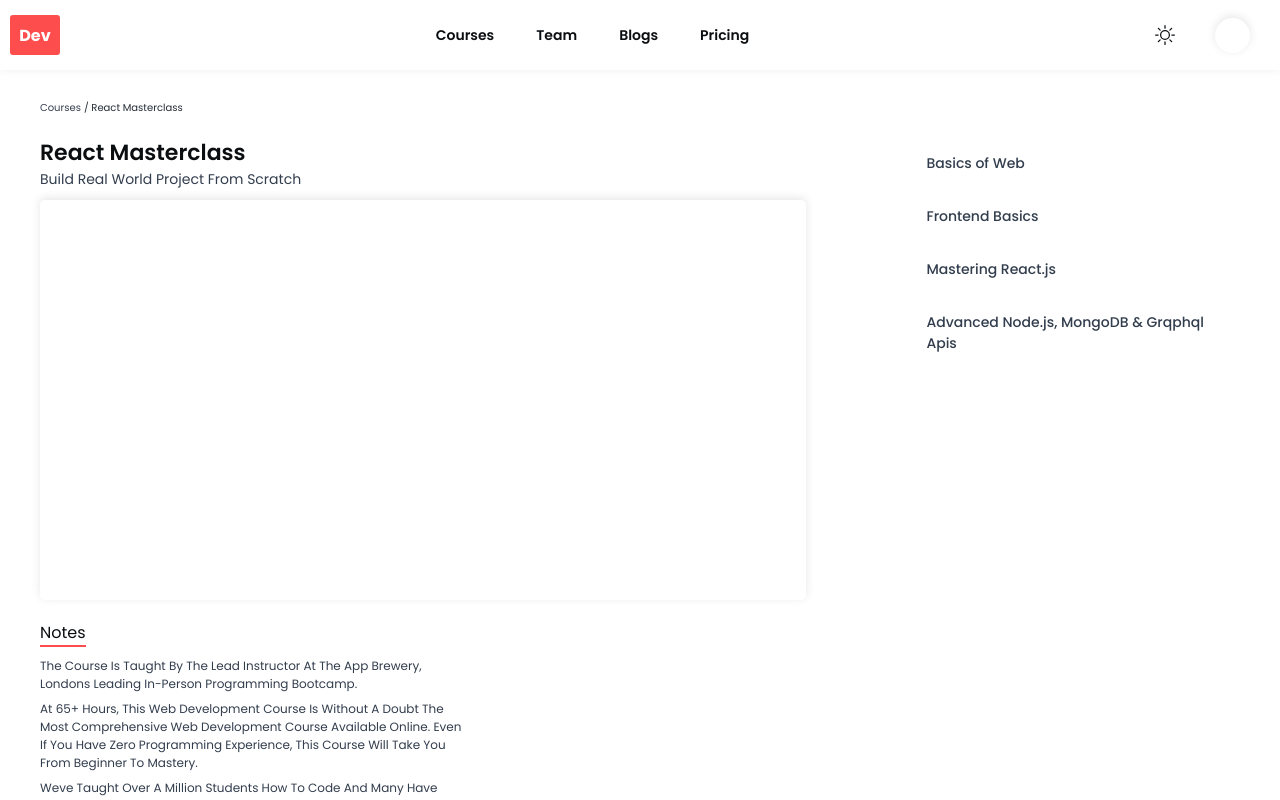
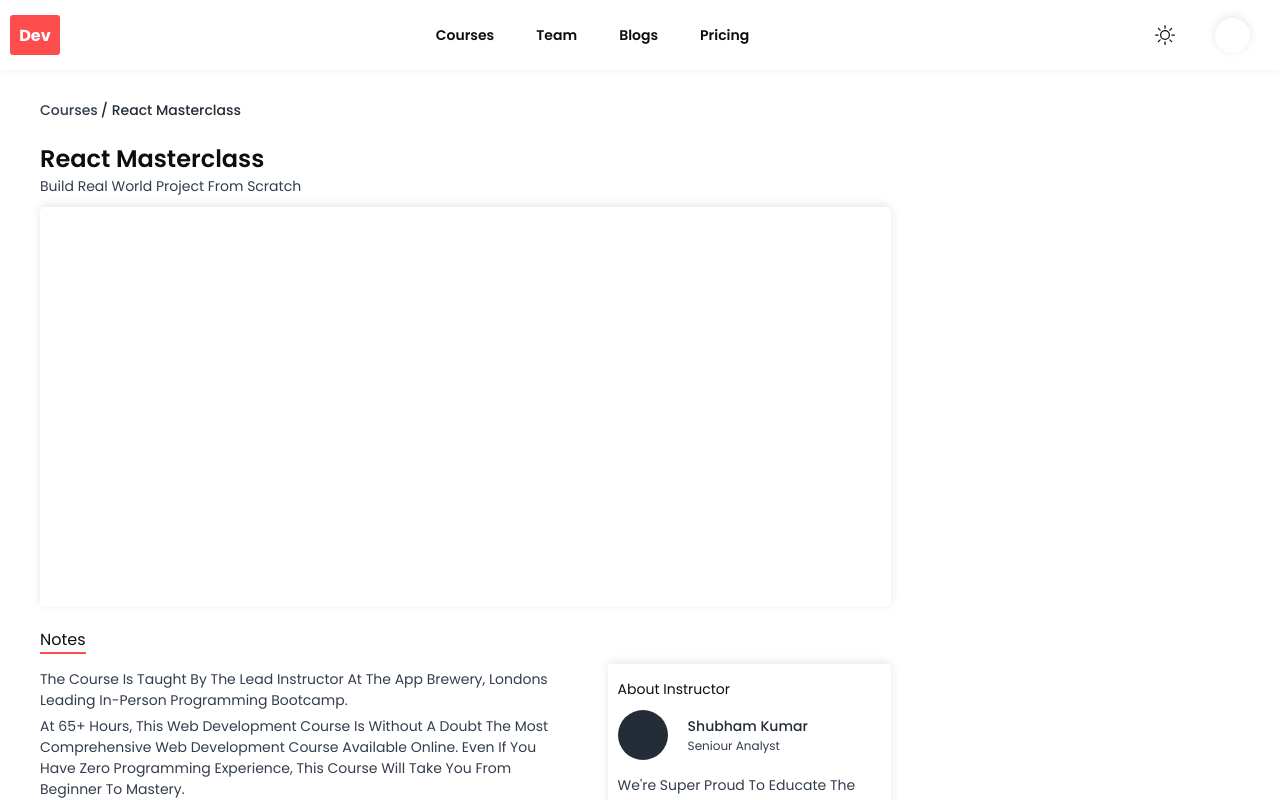
Before and after one commit to Shubhofficial1/devbattle-frontend, a React (Create React App) app in the folder frontend/: page /courses/1 in a window 1280 px wide. Shown: the top 800 px of the page. Built offline with nearby package versions, Linux system fonts and the light colour scheme.

Commit message:
Worked On course details screen again

```diff
--- a/frontend/public/index.html
+++ b/frontend/public/index.html
@@ -7,7 +7,7 @@
     <meta name="theme-color" content="#000000" />
     <meta
       name="description"
-      content="Web site created using create-react-app"
+      content="The ultimate e-learning platform for the world of engineers"
     />
     <link rel="apple-touch-icon" href="%PUBLIC_URL%/logo192.png" />
     <link rel="preconnect" href="https://fonts.googleapis.com" />
@@ -24,7 +24,7 @@
       crossorigin="anonymous"
       referrerpolicy="no-referrer"
     />
-    <title>React App</title>
+    <title>Devbattle</title>
   </head>
   <body>
     <noscript>You need to enable JavaScript to run this app.</noscript>
--- a/frontend/src/Data/Courses.js
+++ b/frontend/src/Data/Courses.js
@@ -143,19 +143,19 @@ const courses = [
     ],
     notes: [
       {
-        text: 'hey there',
+        text: 'The course is taught by the lead instructor at the App Brewery, Londons leading in-person programming bootcamp.',
       },
       {
-        text: 'hey there',
+        text: 'At 65+ hours, this Web Development course is without a doubt the most comprehensive web development course available online. Even if you have zero programming experience, this course will take you from beginner to mastery.',
       },
       {
-        text: 'hey there',
+        text: 'Weve taught over a million students how to code and many have gone on to change their lives by becoming professional developers or starting their own tech startup.',
       },
       {
-        text: 'hey there',
+        text: 'you will save yourself over $12,000 by enrolling, but still get access to the same teaching materials and learn from the same instructor and curriculum as our in-person programming bootcamp.',
       },
       {
-        text: 'hey there',
+        text: 'The course is constantly updated with new content, with new projects and modules determined by students - thats you!',
       },
     ],
     content: [
@@ -260,19 +260,19 @@ const courses = [
     ],
     notes: [
       {
-        text: 'hey there',
+        text: 'The course is taught by the lead instructor at the App Brewery, Londons leading in-person programming bootcamp.',
       },
       {
-        text: 'hey there',
+        text: 'At 65+ hours, this Web Development course is without a doubt the most comprehensive web development course available online. Even if you have zero programming experience, this course will take you from beginner to mastery.',
       },
       {
-        text: 'hey there',
+        text: 'Weve taught over a million students how to code and many have gone on to change their lives by becoming professional developers or starting their own tech startup.',
       },
       {
-        text: 'hey there',
+        text: 'you will save yourself over $12,000 by enrolling, but still get access to the same teaching materials and learn from the same instructor and curriculum as our in-person programming bootcamp.',
       },
       {
-        text: 'hey there',
+        text: 'The course is constantly updated with new content, with new projects and modules determined by students - thats you!',
       },
     ],
     content: [
@@ -377,19 +377,19 @@ const courses = [
     ],
     notes: [
       {
-        text: 'hey there',
+        text: 'The course is taught by the lead instructor at the App Brewery, Londons leading in-person programming bootcamp.',
       },
       {
-        text: 'hey there',
+        text: 'At 65+ hours, this Web Development course is without a doubt the most comprehensive web development course available online. Even if you have zero programming experience, this course will take you from beginner to mastery.',
       },
       {
-        text: 'hey there',
+        text: 'Weve taught over a million students how to code and many have gone on to change their lives by becoming professional developers or starting their own tech startup.',
       },
       {
-        text: 'hey there',
+        text: 'you will save yourself over $12,000 by enrolling, but still get access to the same teaching materials and learn from the same instructor and curriculum as our in-person programming bootcamp.',
       },
       {
-        text: 'hey there',
+        text: 'The course is constantly updated with new content, with new projects and modules determined by students - thats you!',
       },
     ],
     content: [
--- a/frontend/src/screens/CourseDetailsScreen/CourseDetailsScreen.css
+++ b/frontend/src/screens/CourseDetailsScreen/CourseDetailsScreen.css
@@ -11,7 +11,6 @@
 }
 
 .course__details {
-  /* border: 1px solid violet; */
   text-transform: capitalize;
 }
 
@@ -23,13 +22,15 @@
 .course__course__link {
   color: var(--text-dark-light);
   cursor: pointer;
-  font-size: 10px;
+  font-size: 14px;
+  font-weight: 500;
   margin-right: 3px;
 }
 
 .course__course__current {
   color: var(--text-dark);
-  font-size: 10px;
+  font-size: 14px;
+  font-weight: 500;
 }
 
 .course__overview {
@@ -37,7 +38,7 @@
 }
 
 .course__overview h1 {
-  font-size: 22px;
+  font-size: 24px;
   font-weight: 600;
   color: var(--text-color);
 }
@@ -49,7 +50,7 @@
 }
 
 .course__image {
-  width: 90%;
+  width: 100%;
   height: 400px;
   margin-top: 10px;
   background-color: var(--CARD);
@@ -58,29 +59,94 @@
   cursor: pointer;
 }
 
-.course__outline {
-  overflow-y: auto;
-  min-height: 600px;
-  padding: 10px;
+.notes__title {
+  border-bottom: 2px solid var(--accent);
+  cursor: pointer;
+  width: fit-content;
+  margin-top: 20px;
 }
 
 .notes__container {
-  margin-top: 20px;
+  padding: 10px 0px;
+  display: grid;
+  grid-template-columns: 2fr 1fr;
+  min-height: 350px;
 }
 
-.notes__container div {
-  border-bottom: 2px solid var(--accent);
-  cursor: pointer;
-  width: fit-content;
-  margin: 10px 0px;
+.notes {
+  padding-right: 40px;
 }
 
 .course__notes {
-  width: 50%;
-  font-size: 12px !important;
+  font-size: 14px !important;
   font-weight: 500;
   color: var(--text-dark-light);
-  margin-top: 7px;
+  margin-top: 5px;
+}
+
+.course__author__container {
+  height: fit-content;
+  background-color: var(--CARD);
+  border-radius: var(--border-radius-3);
+  padding: 15px 10px;
+  box-shadow: var(--box-shadow);
+}
+
+.course__author__container h1 {
+  font-size: 14px;
+  font-weight: 400;
+  color: var(--text-color);
+}
+
+.author__card {
+  display: flex;
+  align-items: center;
+  margin: 5px 0px;
+  padding: 5px 0px;
+}
+
+.card__left {
+}
+
+.author__image {
+  height: 50px;
+  width: 50px;
+  border-radius: 50%;
+  background-color: var(--text-dark);
+}
+
+.card__right {
+  margin-left: 20px;
+}
+
+.card__right h2 {
+  font-size: 14px;
+  font-weight: 500;
+  color: var(--text-dark);
+}
+
+.card__right p {
+  font-size: 12px;
+  font-weight: 400;
+  color: var(--text-dark-light);
+}
+
+.author__description {
+  padding: 5px 0px;
+}
+
+.author__description p {
+  font-size: 14px;
+  font-weight: 400;
+  color: var(--text-dark-light);
+}
+
+.course__outline {
+  height: 350px;
+  background-color: var(--CARD);
+  border-radius: var(--border-radius-5);
+  margin: 78px 20px 20px 20px;
+  overflow: hidden;
 }
 
 .course__outline h1 {
@@ -94,30 +160,22 @@
   color: var(--text-dark-light);
 }
 
-/* .back-btn {
-  cursor: pointer;
-  border: none;
-  outline: none;
-  padding: 15px 22px;
-  background-color: var(--CARD);
-  color: var(-text-color);
-  border-radius: var(--border-radius-3);
-  box-shadow: var(--box-shadow);
-}
-
-.course__container {
-  height: 60vh;
-  background-color: var(--CARD);
-  border-radius: var(--border-radius-3);
-  margin-top: 10px;
-  padding: 10px;
-} */
-
 @media screen and (max-width: 700px) {
   .course__details {
     padding: 0px;
   }
+
+  .notes__container {
+    grid-template-columns: 1fr;
+  }
+
+  .course__author__container {
+    margin-top: 20px;
+  }
 }
 
 @media screen and (max-width: 1000px) {
+  .details__container {
+    grid-template-columns: 1fr;
+  }
 }
--- a/frontend/src/screens/CourseDetailsScreen/CourseDetailsScreen.js
+++ b/frontend/src/screens/CourseDetailsScreen/CourseDetailsScreen.js
@@ -38,19 +38,38 @@ const CourseDetailsScreen = () => {
             <h1>{course.name}</h1>
             <p>{course.description}</p>
             <div className='course__image'></div>
-
+            <div className='notes__title'>Notes</div>
             <div className='notes__container'>
-              <div>Notes</div>
-              {course.notes.map((note) => (
-                <p className='course__notes'>{note.text}</p>
-              ))}
+              <div className='notes'>
+                {course.notes.map((note) => (
+                  <p className='course__notes'>{note.text}</p>
+                ))}
+              </div>
+              <div className='course__author__container noselect'>
+                <h1>About Instructor</h1>
+                <div className='author__card'>
+                  <div className='card__left'>
+                    <div className='author__image'></div>
+                  </div>
+                  <div className='card__right'>
+                    <h2>Shubham Kumar</h2>
+                    <p>Seniour Analyst</p>
+                  </div>
+                </div>
+                <div className='author__description'>
+                  <p>
+                    we're super proud to educate the developers community and
+                    place students in the best companies on the planet. ⭐
+                  </p>
+                </div>
+              </div>
             </div>
           </div>
         </div>
         <div className='course__outline'>
-          {course.content.map((cont) => (
+          {/* {course.content.map((cont) => (
             <h1>{cont.sectionTitle}</h1>
-          ))}
+          ))} */}
         </div>
       </div>
       {/* <pre>{JSON.stringify(course, null, 3)}</pre> */}
```
